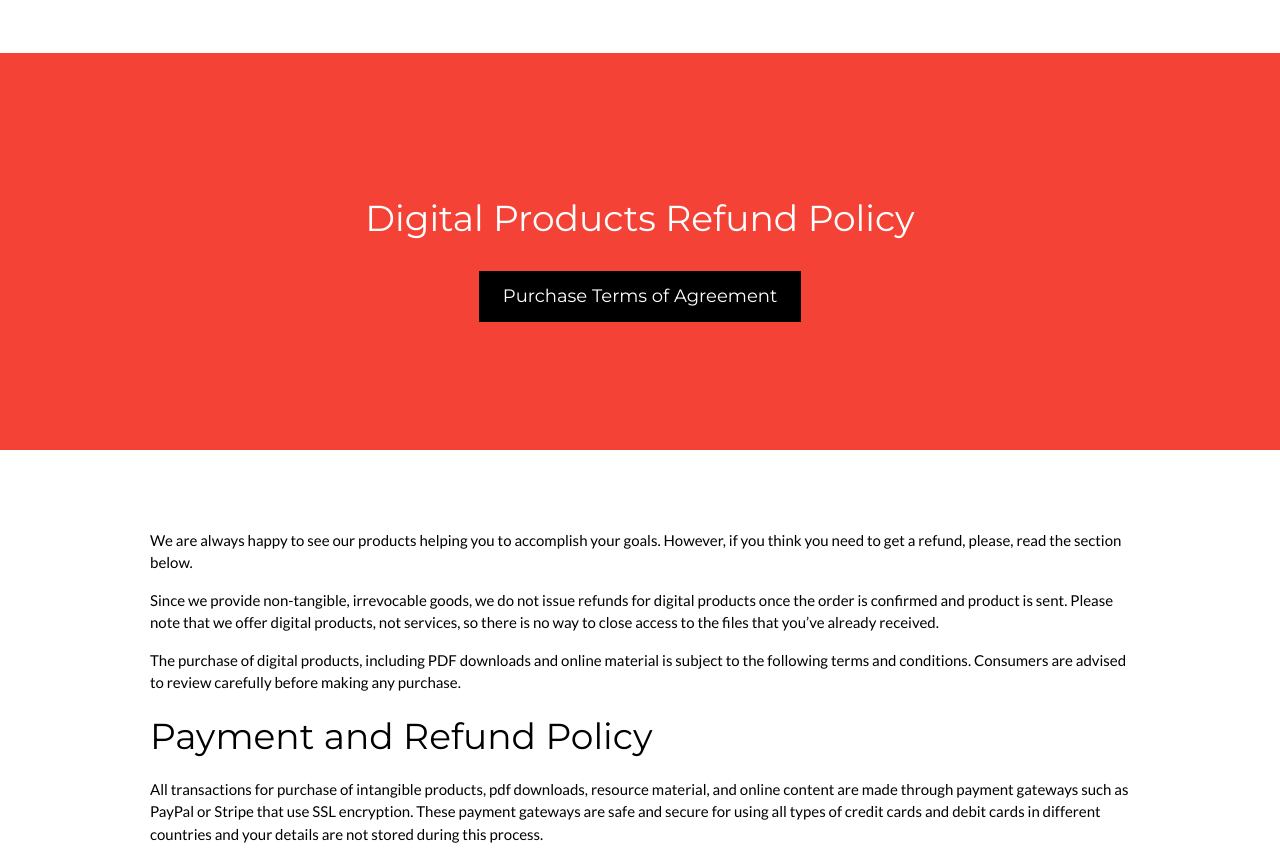
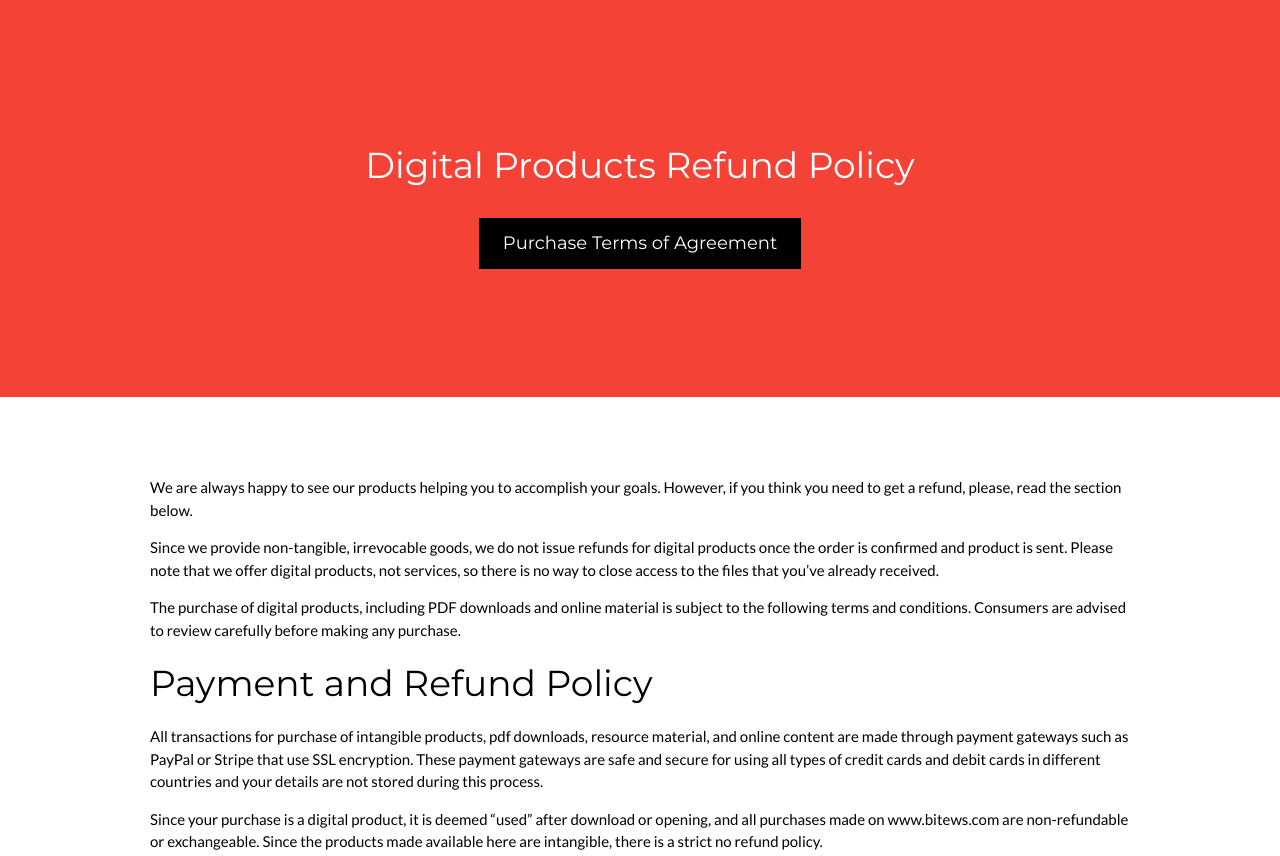
Before and after one commit to b2tisase/RP, a plain HTML site: page index.html in a window 1280 px wide. Shown: the top 856 px of the page. Drawn offline with nearby package versions, Linux system fonts and the light colour scheme.

Commit message:
Update index.html

```diff
--- a/index.html
+++ b/index.html
@@ -18,7 +18,8 @@ body,h1,h2,h3,h4,h5,h6 {font-family: "Lato", sans-serif}
 
 <!-- Navbar -->
 
-
+<div class="w3-top">
+  <div class="w3-bar w3-red ">
 
 <!-- Text DISABLE start HERE-->
 
```
